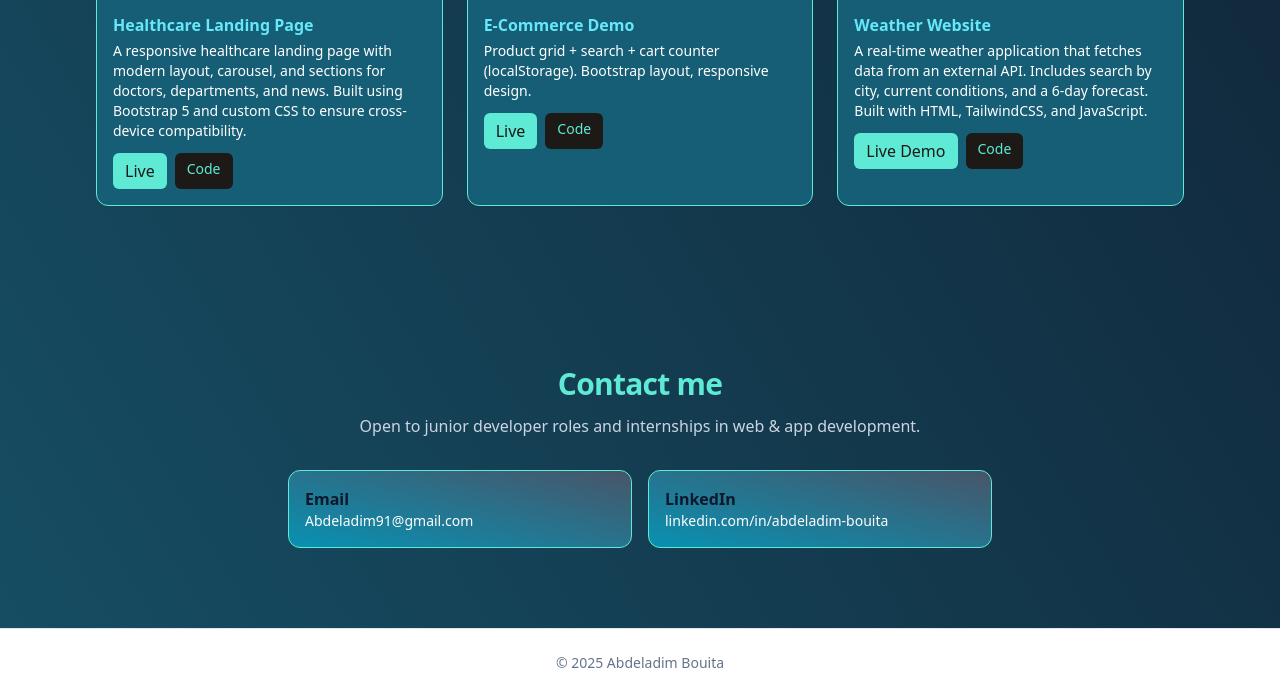
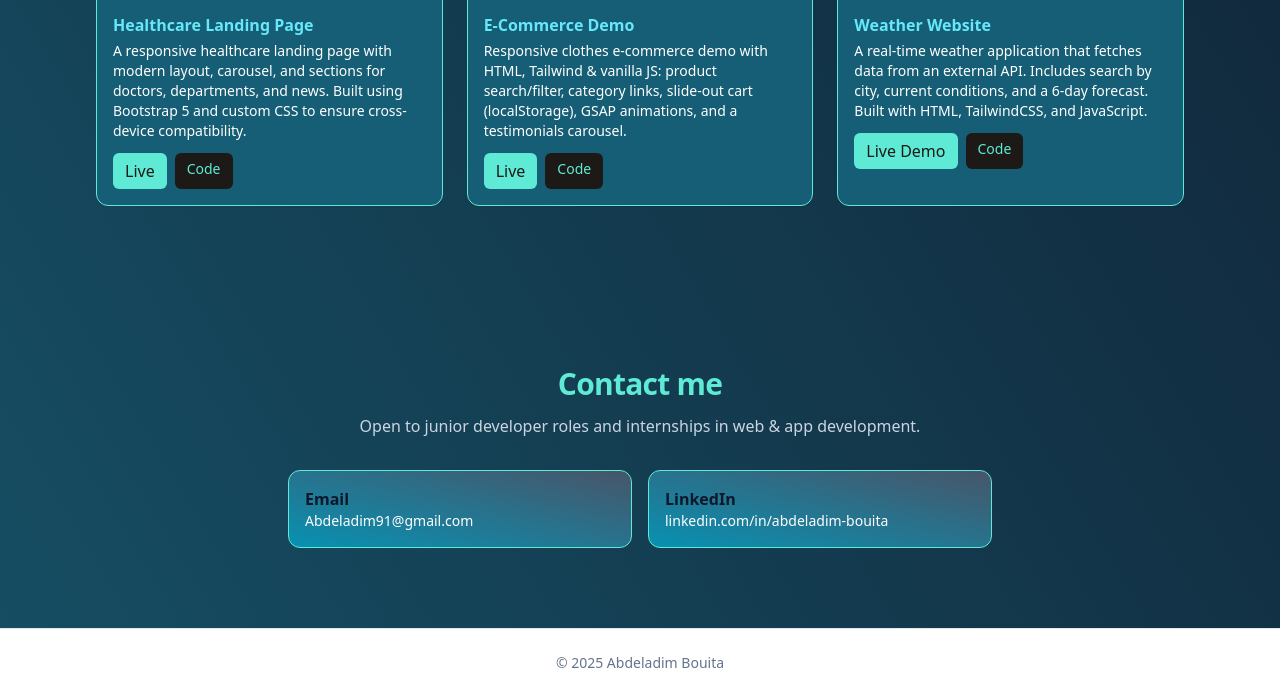
Before and after one commit to abdeladim91/Portfolio, a plain HTML site: page index.html in a window 1280 px wide. Shown: the part 1435-2132 px from the top of the page. Drawn offline with nearby package versions, Linux system fonts and the light colour scheme; a web font is replaced by a local one.

Commit message:
Update index.html

```diff
--- a/index.html
+++ b/index.html
@@ -184,14 +184,14 @@
           </div>
         </article>
 
-        <!-- Project 2: E-commerce Demo -->
+        <!-- Project 2: E-commerce -->
         <article class="group bg-cyan-800 border border-teal-300 rounded-xl overflow-hidden shadow-sm hover:shadow-md transition">
           <div class="aspect-video overflow-hidden">
             <img src="img/PerfectionShop.PNG" alt="E-commerce Demo" class="w-full h-full object-cover group-hover:scale-[1.02] transition">
           </div>
           <div class="p-4">
             <h3 class="font-semibold text-cyan-300">E-Commerce Demo</h3>
-            <p class="mt-1 text-sm text-white">Product grid + search + cart counter (localStorage). Bootstrap layout, responsive design.</p>
+            <p class="mt-1 text-sm text-white">Responsive clothes e-commerce demo with HTML, Tailwind & vanilla JS: product search/filter, category links, slide-out cart (localStorage), GSAP animations, and a testimonials carousel.</p>
             <div class="mt-3 flex gap-2">
               <a href="https://abdeladim91.github.io/PerfectionShop/" target="_blank" class="inline-flex items-center gap-2 px-3
           py-1.5 rounded-md text-stone-900 bg-teal-300 hover:bg-teal-700 transition">Live</a>
```
